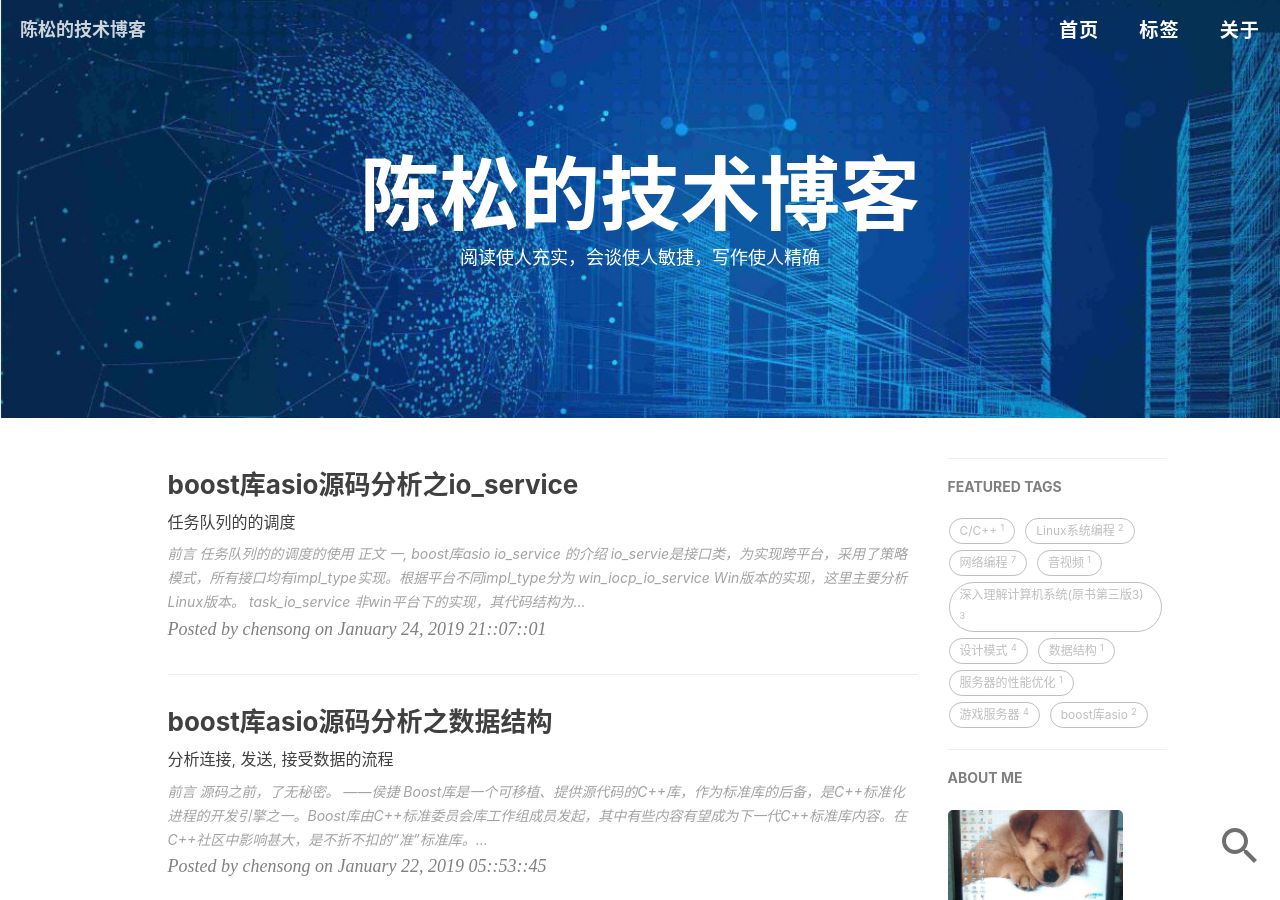
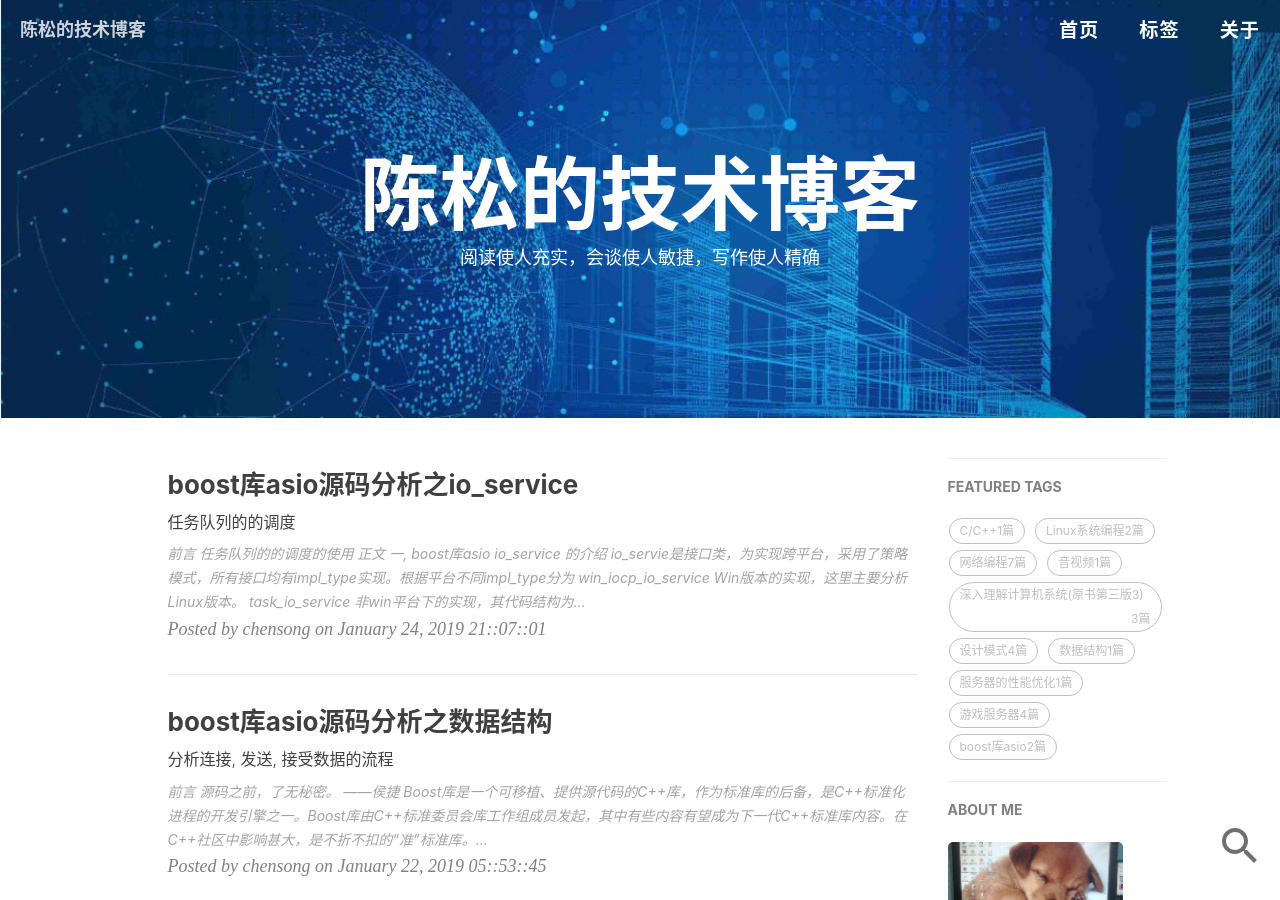
Before and after one commit to chensongpoixs/chensongpoixs.github.io, a Jekyll site: the page built from index.html, in a window 1280 px wide and 900 px high. Built offline with Jekyll 4.4.1, drawn with Linux system fonts in a browser that asks for light colours; nearby versions of some CDN libraries; the list of posts is cut into pages by our own code; comment, search, counter and statistics services are not loaded.

Commit message:
显示文章篇数

```diff
--- a/_layouts/page.html
+++ b/_layouts/page.html
@@ -41,10 +41,11 @@ layout: default
         				{% for tag in site.tags %}
                             {% if tag[1].size > {{site.featured-condition-size}} %}
                 				<a href="{{ site.baseurl }}/tags/#{{ tag[0] }}" title="{{ tag[0] }}" rel="{{ tag[1].size }}">
-                                    {{ tag[0] }}
-								<!--tag 文章篇数-->
-								<sup>{{tag[1].size}}</sup>
-                                </a>
+                                <span style="float:inherit">{{ tag[0] }}</span>
+                                <span style="float:right;">{{tag[1].size}}篇</span>
+                                <!--tag 文章篇数-->
+								</a>
+								<br>
                             {% endif %}
         				{% endfor %}
         			</div>
@@ -92,9 +93,9 @@ layout: default
                         {% for tag in site.tags %}
                             {% if tag[1].size > {{site.featured-condition-size}} %}
                                 <a href="{{ site.baseurl }}/tags/#{{ tag[0] }}" title="{{ tag[0] }}" rel="{{ tag[1].size }}">
-                                    {{ tag[0] }}
+                                <span style="float:inherit">{{ tag[0] }}</span>
+                                <span style="float:right;">{{tag[1].size}}篇</span>
                                 <!--tag 文章篇数-->
-								<sup>{{tag[1].size}}</sup>
 								</a>
                             {% endif %}
                         {% endfor %}
--- a/_layouts/post.html
+++ b/_layouts/post.html
@@ -175,6 +175,8 @@ layout: default
                             {% if tag[1].size > {{site.featured-condition-size}} %}
                 				<a href="/tags/#{{ tag[0] }}" title="{{ tag[0] }}" rel="{{ tag[1].size }}">
                                     {{ tag[0] }}
+								<!--tag 文章篇数-->
+				                <sup>{{tag[1].size}}</sup>
                                 </a>
                             {% endif %}
         				{% endfor %}
```
